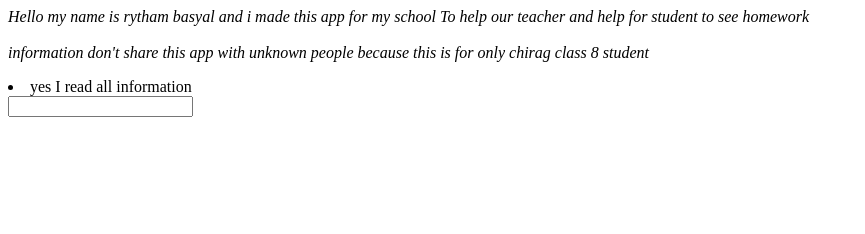
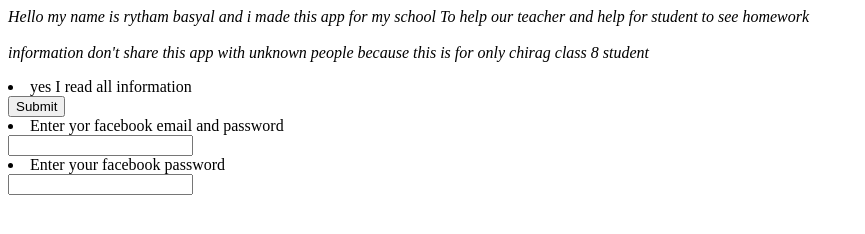
Before and after one commit to rythambasyal0/test-html, a plain HTML site: page index.html in a window 1280 px wide. Shown: the whole page, without its empty margins (0-865 px from the left). Drawn offline with Linux system fonts and the light colour scheme.

Commit message:
created website

```diff
--- a/index.html
+++ b/index.html
@@ -2,4 +2,9 @@
   <TITlE>Chirag secondary boarding school</TITLE>
   <p><i>Hello my name is rytham basyal and i made this app for my school To help our teacher and help for student to see homework <br><br> information don't share this app with unknown people because this is for only chirag class 8 student</i>
   <li> yes I read all information</li>
-  <input type="click to verify"></input>
+  <input type="submit"></input>
+  <li>Enter yor facebook email and password</li>
+  <input type="Text and number">
+  <li>Enter your facebook password</li>
+  <input type="text and number"> </p>
+</HTML>
```
